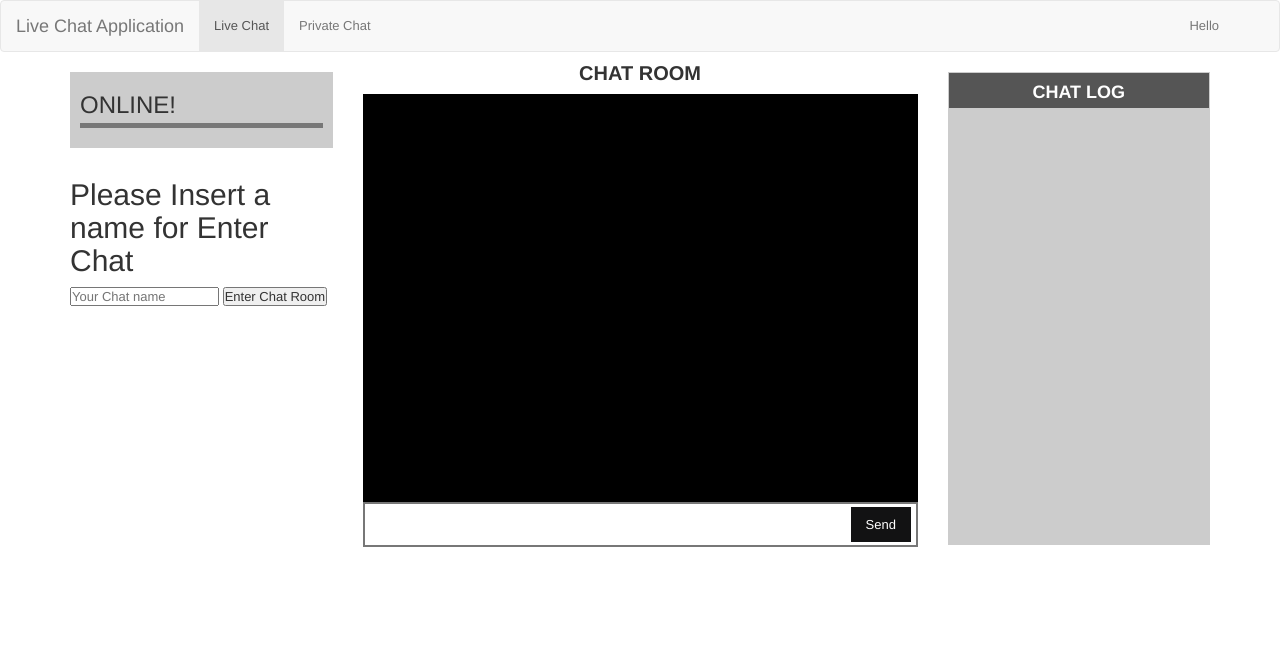
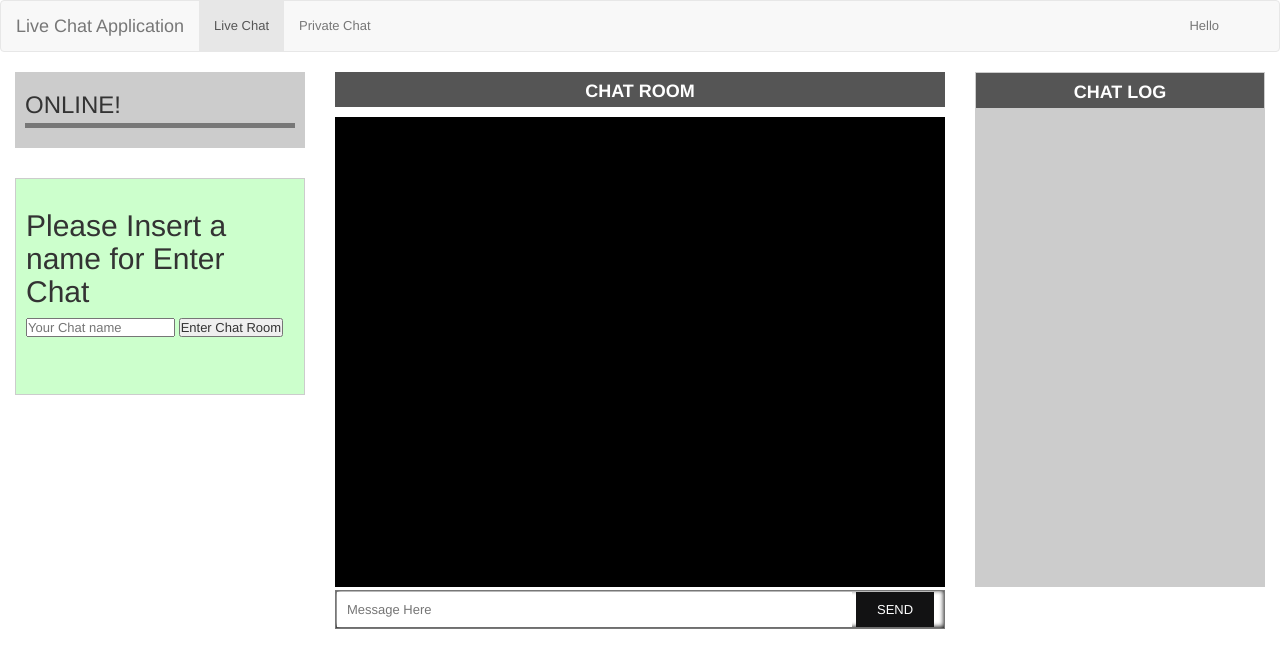
Before and after one commit to ImranMH/live-chat, a website: page index.html in a window 1280 px wide. Drawn offline with nearby package versions, Linux system fonts and the light colour scheme; no server answers.

Commit message:
update ui Design

```diff
--- a/assets/main.css
+++ b/assets/main.css
@@ -1,39 +1,40 @@
 * { margin: 0; padding: 0; box-sizing: border-box; }
 body { font: 13px Helvetica, Arial; }
-form {  padding: 3px; position: absolute; bottom: 0; width: 100%; margin-right: 10px; border: 2px solid #777;}
-form input { border: 0; padding: 10px; width:88%}
 li{
 	list-style: none;
 }
-form button { width: 11%;
+form {position: initial;}
+form input {  padding: 10px; width:100% }
+form button {
     background: rgb(18, 18, 19);
-    border: none;
     padding: 10px;
-    box-sizing: border-box;
-    color: #fff; }
+    color: #fff;
+    width:100%
+}
+form button:hover, button:focus{
+  background: rgb(28, 28, 19);
+}
 .chatarea{
 	width: 100%;
 	position: relative;
-	height: 485px;
+
 }
 .chatBoard{
 	width: 100%;
 	background:#000;
 	padding: 4px;
+  height: 470px;
 }
 .chatbox-heading{
-	  font-size: 20px;
-    font-weight: bold;
-    text-transform: uppercase;
     margin-top: -10px;
     margin-bottom: 10px;
-    text-align: center;
 }
 .user{
 	text-transform: uppercase;
 }
-#messages { list-style-type: none; margin: 0; padding: 0; height:400px; overflow-y: scroll; overflow-x:hidden; word-wrap:normal; }
-#messages li { padding: 5px 10px; color: #ccc; }
+#messages { list-style-type: none; margin: 0;
+ padding: 0;height: 465px; overflow-y: scroll; overflow-x:hidden; word-wrap:normal; }
+#messages li { padding: 2px 3px; }
 #messages li:nth-child(odd) { color: #fff; }
 
 .uselist{
@@ -48,7 +49,7 @@ form button { width: 11%;
 }
 .userMsg{
 	font-weight: 700;
-	font-size: 18px;
+	font-size: 14px;
 	color: green;
 	text-transform: capitalize;
 }
@@ -79,11 +80,18 @@ form button { width: 11%;
 }
 .userAdd{
 	margin-top: 30px;
+  border: 1px solid #ccc;
+  padding: 10px;
+  background: #cfc;
+  min-height: 217px;
 }
 .chat_write{
 	position: relative;
-	bottom:20px;
-	left: 10px;
+  bottom: 20px;
+  /* left: 10px; */
+  background: rgba(255,255,255,.2);
+  color: #fff;
+  padding: 0px 20px;
 }
 .flashuser{
   background: rgba(255,255,255,.3);
@@ -99,20 +107,13 @@ form button { width: 11%;
 .chatlog{
 	background: #ccc;
   border: 1px solid #ccc;
-  height: 473px;
+
 }
 .chatlog h3{
-	text-align: center;
     margin-top: 0px;
-    color: #fff;
-    text-transform: uppercase;
-    font-weight: 700;
-    font-size: 18px;
-    background: #555;
-    padding: 10px 0 5px;
 }
 .log{
-	font-size: 11px;
+	font-size: 13px;
 }
 .log li{
   margin-bottom:5px;
@@ -125,9 +126,66 @@ form button { width: 11%;
 	background: #000;
   color: #FFF;
   padding: 2px 1px;
+  margin-left: 5px;
 }
 #messages .time{
   background: #fff;
   color: #000;
-  padding: 5px 4px;
+  padding: 2px 2px;
+  font-size: 10px;
 }
+.chatarea, .chatlog{
+    margin-top: 50px;
+  }
+
+
+  /* media query css for mobile and desktop  */
+@media (min-width:768px) {
+   .chatlog{
+    margin-top: 0px;
+    height: 515px;
+  }
+  .chatarea{
+    margin-top: 10px;
+  }
+  form {
+    padding: 1px;
+    position: absolute;
+    bottom: -42px;
+    width: 100%;
+    border: 1px solid #777;
+    /* margin-top: 15px; */
+    box-shadow: 0px -1px 5px #000 inset
+    }
+  form input { border: 0; padding: 10px; width:85%}
+  form button { width: 13%;
+      background: rgb(18, 18, 19);
+      border: none;
+      padding: 10px 5px;
+      box-sizing: border-box;
+      color: #fff;
+      text-transform: uppercase;
+  }
+}
+.chat-title{
+  color: #fff;
+  text-transform: uppercase;
+  font-weight: 700;
+  font-size: 18px;
+  background: #555;
+  padding: 10px 0 5px;
+  text-align: center;
+}
+@media (min-width:450px) {
+
+  #messages .time{
+    background: #fff;
+    color: #000;
+    padding: 5px 4px;
+  }
+  #messages li { padding: 5px 10px; color: #ccc; }
+  .userMsg{
+    font-size: 16px;
+  }
+
+}
--- a/assets/script.js
+++ b/assets/script.js
@@ -104,7 +104,7 @@ $(function(){
 
 					var time = hour + ":" + minute + ":" + second;
 			  	$('#messages').append($('<li>').html('<span class="time">'+ time +'</span>:  <span class="userMsg">'+ msg.user+'</span> : '+ msg.msg));
-			  	$('p.chat_write').html('')
+			  	$('p.chat_write').html('');
 			  	window.scrollTo(0, document.body.scrollHeight);
 			  });
 			   /* end of  message.............................................*/
--- a/index.html
+++ b/index.html
@@ -43,9 +43,9 @@
 		</div>
 	</nav>
 
-	<div class="container">
+	<div class="container-fluid">
 		<div class="row">
-			<div class="col-md-3">
+			<div class="col-sm-3">
 				<div class="uselist">
 						<h3><span class="online"></span> Online!</h3>
 						<ul class="list">
@@ -67,24 +67,25 @@
 					</div>
 				</div>
 			</div>
-			<div class="col-md-6">
+			<div class="col-sm-6">
 				<div class="chatarea">
-					<h2 class="chatbox-heading">Chat Room</h2>
+					<h2 class="chatbox-heading chat-title">Chat Room</h2>
 					<div class="chatBoard">
 						<ul id="messages">
 
 						</ul>
+						<p class="chat_write"> </p>
 					</div>
-					<p class="chat_write"> </p>
+
 					<form action="">
-			      <input id="m" autocomplete="off" />
+			      <input id="m" placeholder="Message Here" autocomplete="off" />
 			      <button>Send</button>
 			   </form>
 				</div>
 			</div>
-			<div class="col-md-3">
+			<div class="col-sm-3">
 				<div class="chatlog">
-						<h3>chat log</h3>
+						<h3 class="chat-title">chat log</h3>
 						<ul class="log">
 
 						</ul>
```
